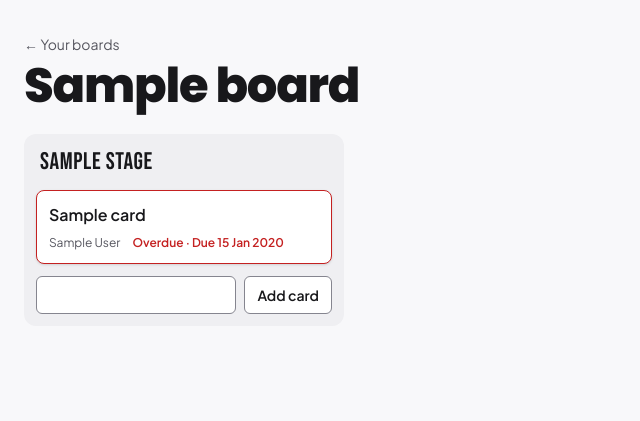
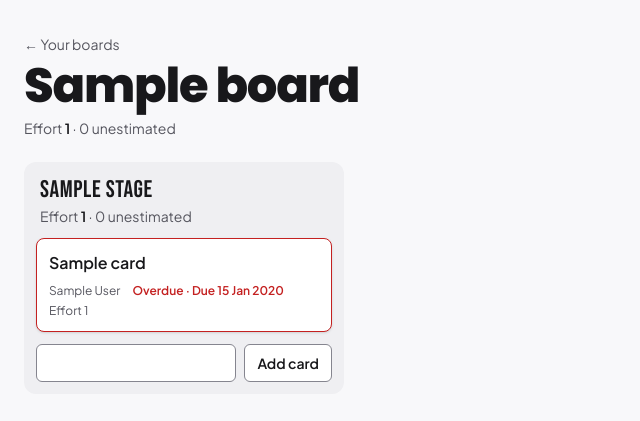
Before and after one commit to ivancze/workboard, a Django app: page /boards/1/ in a window 1280 px wide. Shown: the part 61-482 px from the top of the page, without its empty margins (0-640 px from the left). Run offline with Django 5.2, Linux system fonts and the light colour scheme; a user stored in the database is signed in; tables that the repository leaves empty hold one stand-in row (values such as "Sample post"); style sheets or scripts are compiled from the project's sources; parts of the project's set-up code (start-up, migrations or seed data) failed here and were passed over.

Commit message:
feat: 07 implement effort with per-stage and board totals and unestimated counts

```diff
--- a/boards/forms.py
+++ b/boards/forms.py
@@ -40,12 +40,24 @@ class CardForm(forms.ModelForm):
 
     class Meta:
         model = Card
-        fields = ["title", "description", "assignee", "contact_persons", "due_date"]
+        fields = [
+            "title",
+            "description",
+            "assignee",
+            "contact_persons",
+            "due_date",
+            "effort",
+        ]
         help_texts = {
             "description": "Markdown. HTML is shown as plain text.",
             "contact_persons": "People outside the board, e.g. Dave, Priya from Acme.",
+            "effort": "In steps of 0.5. Leave empty if Unestimated.",
         }
-        widgets = {"due_date": DateInput()}
+        widgets = {
+            "due_date": DateInput(),
+            # Stepper arrows. The model's validators are what enforce these.
+            "effort": forms.NumberInput(attrs={"min": "0", "step": "0.5"}),
+        }
 
     def __init__(self, *args, board, **kwargs):
         super().__init__(*args, **kwargs)
--- a/boards/models.py
+++ b/boards/models.py
@@ -1,4 +1,7 @@
+from decimal import Decimal
+
 from django.conf import settings
+from django.core.validators import MinValueValidator, StepValueValidator
 from django.db import models, transaction
 from django.utils import timezone
 
@@ -152,6 +155,16 @@ class Card(models.Model):
     # A plain date with no time or timezone, and advisory only: nothing in the
     # system sorts, filters, blocks or notifies on it.
     due_date = models.DateField(null=True, blank=True)
+    # A bare number in the team's own unit, in steps of 0.5. Null is
+    # Unestimated, which is not the same as zero: zero says this is free,
+    # Unestimated says nobody has looked yet. No ceiling beyond the column's.
+    effort = models.DecimalField(
+        max_digits=12,
+        decimal_places=1,
+        null=True,
+        blank=True,
+        validators=[MinValueValidator(0), StepValueValidator(Decimal("0.5"))],
+    )
     created_at = models.DateTimeField(auto_now_add=True)
     # Recorded for a future display and Card history; nothing shows it yet.
     updated_at = models.DateTimeField(auto_now=True)
--- a/boards/views.py
+++ b/boards/views.py
@@ -1,7 +1,7 @@
 import copy
 
 from django.contrib.auth.decorators import login_required
-from django.db.models import Prefetch
+from django.db.models import Count, Prefetch, Q, Sum
 from django.shortcuts import get_object_or_404, redirect, render
 
 from .forms import BoardForm, CardForm, NewCardForm
@@ -45,14 +45,27 @@ def board_detail(request, pk):
     # response does not reveal whether the board exists at all.
     board = get_object_or_404(Board.objects.for_user(request.user), pk=pk)
 
+    # Effort totals are summed by the database, so a large board costs the
+    # same two queries as a small one. Each total travels with the count of
+    # Unestimated Cards it could not include.
+    stages = board.stages.annotate(
+        effort_total=Sum("cards__effort"),
+        unestimated=Count("cards", filter=Q(cards__effort__isnull=True)),
+    ).prefetch_related(
+        Prefetch("cards", queryset=Card.objects.select_related("assignee"))
+    )
+    totals = Card.objects.filter(stage__board=board).aggregate(
+        effort_total=Sum("effort"),
+        unestimated=Count("pk", filter=Q(effort__isnull=True)),
+    )
+
     return render(
         request,
         "boards/board_detail.html",
         {
             "board": board,
-            "stages": board.stages.prefetch_related(
-                Prefetch("cards", queryset=Card.objects.select_related("assignee"))
-            ),
+            "stages": stages,
+            "totals": totals,
             # No auto ids: the form repeats once per Stage, and its label
             # wraps its input instead.
             "form": NewCardForm(auto_id=False),
--- a/templates/boards/board_detail.html
+++ b/templates/boards/board_detail.html
@@ -6,6 +6,9 @@
 {% block content %}
   <a href="{% url 'home' %}" class="mb-2 inline-block text-sm text-text-muted hover:text-text">← Your boards</a>
   {% include "components/page_heading.html" with text=board.name %}
+  <div class="mt-2">
+    {% include "components/effort_total.html" with total=totals.effort_total unestimated=totals.unestimated %}
+  </div>
 
   {# Stages scroll sideways rather than wrapping, so a narrow screen stays usable. #}
   <div class="mt-6 flex items-start gap-4 overflow-x-auto pb-4">
--- a/templates/boards/card_detail.html
+++ b/templates/boards/card_detail.html
@@ -8,7 +8,7 @@
   {% include "components/page_heading.html" with text=card.title %}
   <p class="mt-1 text-sm text-text-muted">Created by {{ card.creator.name }} on {{ card.created_at|date:"j F Y, H:i" }}</p>
 
-  <dl class="mt-6 grid gap-4 sm:grid-cols-3">
+  <dl class="mt-6 grid grid-cols-2 gap-4 sm:grid-cols-4">
     <div>
       <dt class="text-sm text-text-muted">Assignee</dt>
       <dd class="mt-1 font-semibold">{% if card.assignee %}{{ card.assignee.name }}{% else %}<span class="font-normal text-text-muted">Unassigned</span>{% endif %}</dd>
@@ -22,6 +22,10 @@
           <span class="font-normal text-text-muted">No due date</span>
         {% endif %}
       </dd>
+    </div>
+    <div>
+      <dt class="text-sm text-text-muted">Effort</dt>
+      <dd class="mt-1 font-semibold">{% if card.effort is not None %}{{ card.effort|floatformat:"-1" }}{% else %}<span class="font-normal text-text-muted">Unestimated</span>{% endif %}</dd>
     </div>
     <div>
       <dt class="text-sm text-text-muted">Contact persons</dt>
--- a/templates/components/card_tile.html
+++ b/templates/components/card_tile.html
@@ -1,6 +1,7 @@
 {% comment %}
   A Card as it sits in its Stage. Needs `board` and `card`. An overdue Card
-  says so in words as well as colour.
+  says so in words as well as colour. An Unestimated Card shows no Effort, so
+  it stays distinct from an Effort of zero.
 {% endcomment %}
 <li>
   <a href="{% url 'card_detail' board.pk card.pk %}" class="block rounded-lg border {% if card.is_overdue %}border-danger{% else %}border-border{% endif %} bg-surface p-3 shadow-sm transition-colors hover:border-accent">
@@ -10,6 +11,9 @@
       {% if card.due_date %}
         <span{% if card.is_overdue %} class="font-semibold text-danger"{% endif %}>{% if card.is_overdue %}Overdue · {% endif %}Due {{ card.due_date|date:"j M Y" }}</span>
       {% endif %}
+      {% if card.effort is not None %}
+        <span>Effort {{ card.effort|floatformat:"-1" }}</span>
+      {% endif %}
     </span>
   </a>
 </li>
--- /dev/null
+++ b/templates/components/effort_total.html
@@ -0,0 +1,6 @@
+{% comment %}
+  An Effort total, always with the count of Unestimated Cards it leaves out, so
+  an incomplete total never passes as a complete one. Needs `total` (None when
+  there is nothing to sum) and `unestimated`.
+{% endcomment %}
+<p class="text-sm text-text-muted">Effort <span class="font-semibold text-text">{{ total|default:0|floatformat:"-1" }}</span> · {{ unestimated }} unestimated</p>
--- a/templates/components/stage.html
+++ b/templates/components/stage.html
@@ -1,9 +1,13 @@
 {% comment %}
   One Stage and its Cards in Card order, with the form that adds a Card to it.
-  Needs `board`, `stage` and the add-Card `form`.
+  Needs `board`, `stage` annotated with its Effort totals, and the add-Card
+  `form`.
 {% endcomment %}
 <section class="flex w-80 shrink-0 flex-col gap-3 rounded-xl bg-sunken p-3">
-  <h2 class="px-1 font-condensed text-2xl tracking-wide">{{ stage.name }}</h2>
+  <div class="px-1">
+    <h2 class="font-condensed text-2xl tracking-wide">{{ stage.name }}</h2>
+    {% include "components/effort_total.html" with total=stage.effort_total unestimated=stage.unestimated %}
+  </div>
   {% if stage.cards.all %}
     <ol class="flex flex-col gap-2">
       {% for card in stage.cards.all %}
```
Also changed, not shown: boards/tests/test_cards.py (+134 -0 lines), boards/migrations/0004_card_effort.py (added).
